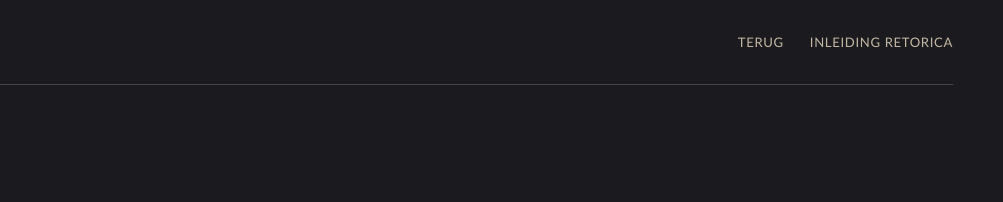
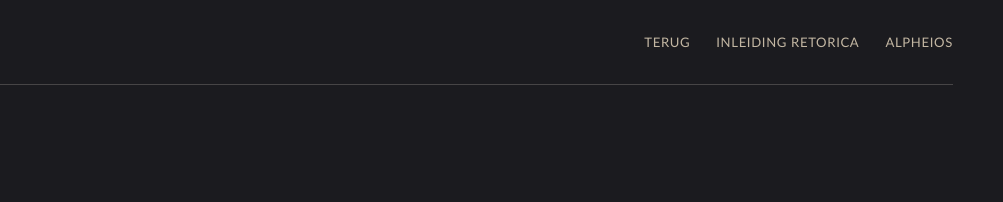
Before and after one commit to RobMentingEidola/lysias, a plain HTML site: page alpheios.html in a window 1280 px wide. Shown: the top 202 px of the page, 277-1280 px from the left. Drawn offline with Linux system fonts and the light colour scheme; no server answers.

Commit message:
Nav: Inleiding retorica vóór Alpheios

```diff
--- a/alpheios.html
+++ b/alpheios.html
@@ -227,6 +227,7 @@
       <span class="nav-links">
         <a class="nav-link" href="index.html">Terug</a>
         <a class="nav-link" href="inleiding-retorica.html">Inleiding retorica</a>
+        <a class="nav-link" href="alpheios.html" aria-current="page">Alpheios</a>
       </span>
     </nav>
 
```
